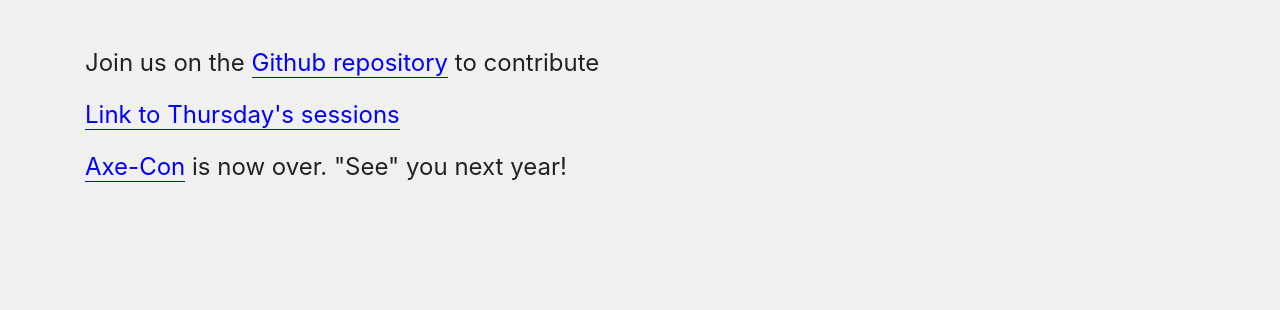
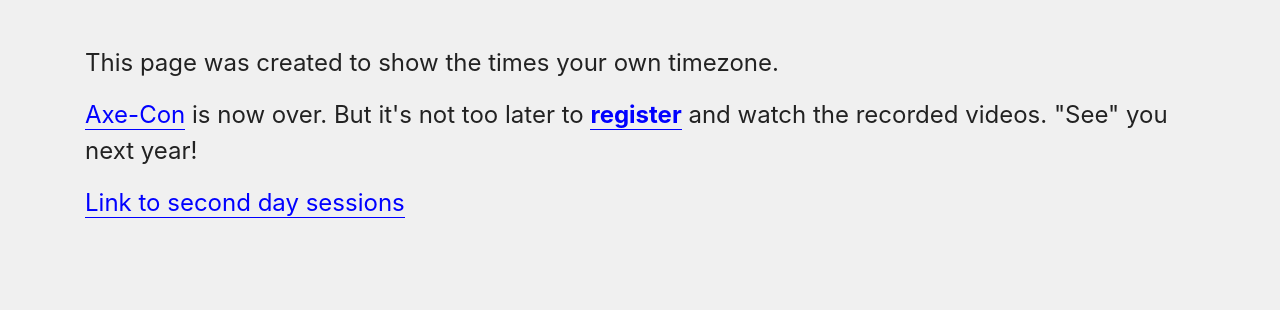
Before and after one commit to backwardok/axe-con-schedule, a plain HTML site: page index.html in a window 1280 px wide. Shown: the part 141-451 px from the top of the page. Drawn offline with nearby package versions, Linux system fonts and the light colour scheme.

Commit message:
add link to deque change wording in description paragraph

```diff
--- a/index.html
+++ b/index.html
@@ -16,24 +16,30 @@
 
 	<main class="container">
 		<h1>Axe-Con Schedule made for you, with you!</h1>
-		<p class="axeConCollab">Join us on the <a href="https://github.com/shawnthompson/axe-con-schedule">Github repository</a> to contribute</p>
+		<p>This page was created to show the times your own timezone.</p>
+		<p><a rel="external" href="https://axe-con.com">Axe-Con</a> is now over. But it's not too later to <a href="https://www.deque.com/axe-con/"><strong>register</strong></a> and watch the recorded videos. "See" you next year!<!-- Hopefully in Monteal --></p>
+		<p><a href="#thursday-date">Link to second day sessions</a></p>
 
-		<p><a href="#thursday-date">Link to Thursday's sessions</a></p>
 
-		<p><a rel="external" href="https://axe-con.com">Axe-Con</a> is now over. "See" you next year!<!-- Hopefully in Monteal --></p>
 
 		<ul class="list-unstyled axeConDays">
 			<li>
 				<h2 id="wednesday-date">Wednesday, March 10, 2021</h2>
-				<ul class="list-unstyled" id="wednesday" aria-labelledby="wednesday-date"></ul>
+				<ul class="list-unstyled" id="wednesday" aria-labelledby="wednesday-date">
+				</ul>
 			</li>
 			<li>
 				<h2 id="thursday-date">Thursday, March 11, 2021</h2>
-				<ul class="list-unstyled axeConDay" id="thursday" aria-labelledby="thursday-date"></ul>
+				<ul class="list-unstyled axeConDay" id="thursday" aria-labelledby="thursday-date">
+				</ul>
 			</li>
 		</ul>
 
+		<p class="axeConCollab">Join us on the <a href="https://github.com/shawnthompson/axe-con-schedule">Github repository</a> to contribute.</p>
+
+
 	</main>
+
 
 	<script src="./js/custom.js"></script>
   </body>
```
